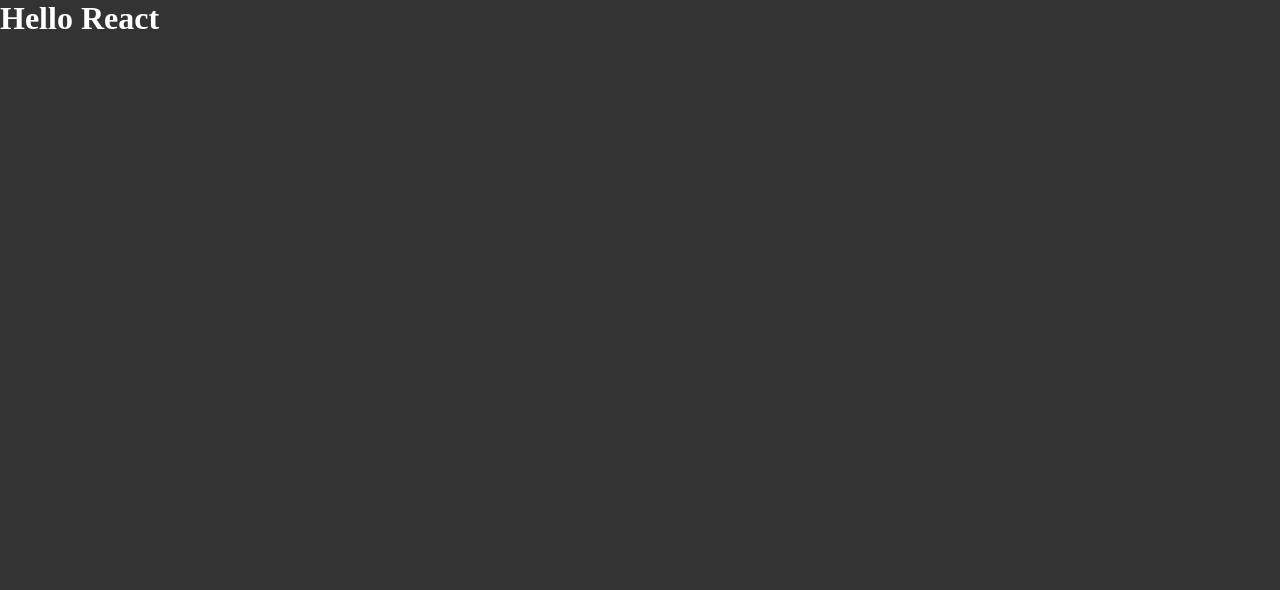
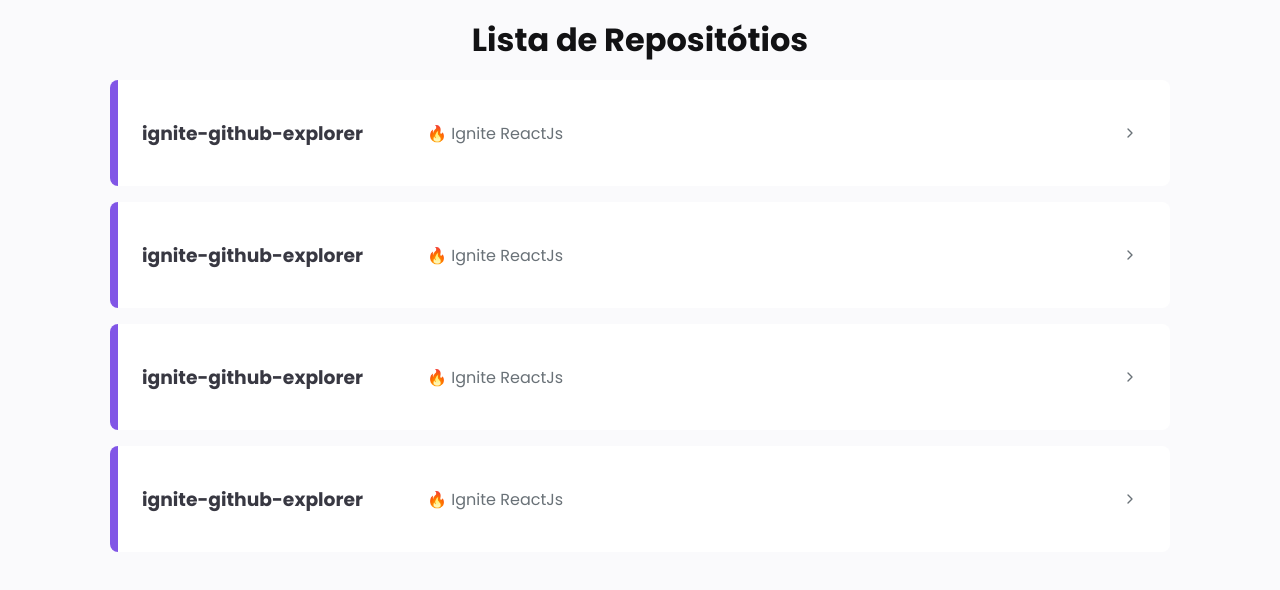
Before and after one commit to renan5g/01-github-explorer, a React app: page / in a window 1280 px wide. Shown: the top 590 px of the page. Built offline with nearby package versions, Linux system fonts and the light colour scheme.

Commit message:
feat: refactor components

```diff
--- a/package.json
+++ b/package.json
@@ -10,17 +10,20 @@
   "dependencies": {
     "node-sass": "^7.0.1",
     "react": "^17.0.2",
-    "react-dom": "^17.0.2"
+    "react-dom": "^17.0.2",
+    "react-icons": "^4.3.1"
   },
   "devDependencies": {
     "@babel/cli": "^7.17.0",
     "@babel/core": "^7.17.2",
     "@babel/preset-env": "^7.16.11",
     "@babel/preset-react": "^7.16.7",
+    "@pmmmwh/react-refresh-webpack-plugin": "^0.5.4",
     "babel-loader": "^8.2.3",
     "cross-env": "^7.0.3",
     "css-loader": "^6.6.0",
     "html-webpack-plugin": "^5.5.0",
+    "react-refresh": "^0.11.0",
     "sass-loader": "^12.6.0",
     "style-loader": "^3.3.1",
     "webpack": "^5.69.0",
--- a/public/index.html
+++ b/public/index.html
@@ -4,6 +4,14 @@
     <meta charset="UTF-8" />
     <meta http-equiv="X-UA-Compatible" content="IE=edge" />
     <meta name="viewport" content="width=device-width, initial-scale=1.0" />
+
+    <link rel="preconnect" href="https://fonts.googleapis.com" />
+    <link rel="preconnect" href="https://fonts.gstatic.com" crossorigin />
+    <link
+      href="https://fonts.googleapis.com/css2?family=Poppins:wght@300;400;500;600;700&display=swap"
+      rel="stylesheet"
+    />
+
     <title>Github Explorer</title>
   </head>
   <body>
--- a/src/App.jsx
+++ b/src/App.jsx
@@ -1,6 +1,7 @@
-import React from 'react';
 import './styles/global.scss';
 
+import { RepositoryList } from './components/RepositoryList';
+
 export function App() {
-  return <h1>Hello React</h1>;
+  return <RepositoryList />;
 }
--- /dev/null
+++ b/src/components/RepositoryItem.jsx
@@ -0,0 +1,20 @@
+import { FiChevronRight } from 'react-icons/fi';
+
+export function RepositoryItem({ repository }) {
+  return (
+    <a href={repository.link ?? '#'} className="c-repository">
+      <header className="c-repository__header">
+        <div className="c-repository__background" />
+        <h3>{repository?.name ?? 'default'}</h3>
+      </header>
+
+      <main className="c-repository__main">
+        <p className="c-repository__description">
+          {repository?.description ?? 'Forms in React'}
+        </p>
+
+        <FiChevronRight className="c-repository__icon" width="1.5rem" />
+      </main>
+    </a>
+  );
+}
--- /dev/null
+++ b/src/components/RepositoryList.jsx
@@ -0,0 +1,22 @@
+import { RepositoryItem } from './RepositoryItem';
+
+const repo = {
+  name: 'ignite-github-explorer',
+  description: '🔥 Ignite ReactJs',
+  link: 'https://github.com/renan5g/ignite-github-explorer',
+};
+
+export function RepositoryList() {
+  return (
+    <section className="c-repositories">
+      <h1 className="c-repositories__heading">Lista de Repositótios</h1>
+
+      <ul className="c-repositories__list">
+        <RepositoryItem repository={repo} />
+        <RepositoryItem repository={repo} />
+        <RepositoryItem repository={repo} />
+        <RepositoryItem repository={repo} />
+      </ul>
+    </section>
+  );
+}
--- /dev/null
+++ b/src/styles/_variables.scss
@@ -0,0 +1,2 @@
+$font-family: Poppins, -apple-system, BlinkMacSystemFont, 'Segoe UI', Roboto,
+  Oxygen, Ubuntu, Cantarell, 'Open Sans', 'Helvetica Neue', sans-serif;
--- /dev/null
+++ b/src/styles/components/_repositories-item.scss
@@ -0,0 +1,49 @@
+$component-name: 'c-repository';
+
+.#{$component-name} {
+  display: flex;
+  overflow: hidden;
+  gap: 4rem;
+  border-radius: 0.5rem;
+  height: 106px;
+
+  background: #fff;
+  color: hsl(240, 8%, 24%);
+  transition: border 0.2s ease 0s, transform 0.2s ease 0s;
+
+  &:hover {
+    transform: scale(1.01);
+    box-shadow: hsl(258, 74%, 62%) 0px 0px 0px 2px inset;
+  }
+
+  &__header {
+    display: flex;
+    align-items: center;
+    gap: 1.5rem;
+    z-index: 20;
+  }
+
+  &__main {
+    flex: 1 1 0%;
+    display: flex;
+    align-items: center;
+    color: hsl(206, 6%, 44%);
+    z-index: 20;
+  }
+
+  &__description {
+    margin-top: 0;
+    max-width: 32rem;
+  }
+
+  &__icon {
+    margin-left: auto;
+    margin-right: 2rem;
+  }
+
+  &__background {
+    width: 8px;
+    height: 106px;
+    background: hsl(258, 74%, 62%);
+  }
+}
--- /dev/null
+++ b/src/styles/components/_repositories.scss
@@ -0,0 +1,20 @@
+$component-name: 'c-repositories';
+
+.#{$component-name} {
+  margin: 0px auto;
+  width: 100%;
+  padding: 0 30px;
+  max-width: 1120px;
+  text-align: center;
+
+  &__heading {
+    font-size: 2rem;
+    margin: 1rem 0;
+  }
+
+  &__list {
+    display: grid;
+    gap: 1rem;
+    list-style: none;
+  }
+}
--- a/src/styles/global.scss
+++ b/src/styles/global.scss
@@ -1,3 +1,7 @@
+@import 'variables';
+@import 'components/repositories';
+@import 'components/repositories-item';
+
 *,
 *::before,
 *::after {
@@ -7,8 +11,12 @@
 }
 
 body {
-  font: Poppins, -apple-system, BlinkMacSystemFont, 'Segoe UI', Roboto, Oxygen,
-    Ubuntu, Cantarell, 'Open Sans', 'Helvetica Neue', sans-serif;
-  background: #333;
-  color: #fff;
+  font: 1rem $font-family;
+  background: #fafafc;
+  color: #121214;
 }
+
+a {
+  text-decoration: none;
+  outline: none;
+}
--- a/webpack.config.js
+++ b/webpack.config.js
@@ -1,5 +1,6 @@
 const path = require('path');
 const HtmlWebpackPlugin = require('html-webpack-plugin');
+const ReactRefreshWebpackPlugin = require('@pmmmwh/react-refresh-webpack-plugin');
 
 const isDevelopment = process.env.NODE_ENV !== 'production';
 
@@ -21,16 +22,24 @@
     hot: true,
   },
   plugins: [
+    isDevelopment && new ReactRefreshWebpackPlugin(),
     new HtmlWebpackPlugin({
       template: path.resolve(__dirname, 'public', 'index.html'),
     }),
-  ],
+  ].filter(Boolean),
   module: {
     rules: [
       {
         test: /\.(j|t)sx$/,
         exclude: /node_modules/,
-        use: 'babel-loader',
+        use: {
+          loader: 'babel-loader',
+          options: {
+            plugins: [
+              isDevelopment && require.resolve('react-refresh/babel'),
+            ].filter(Boolean),
+          },
+        },
       },
       {
         test: /\.scss$/,
```
Also changed, not shown: 1 other file (tests, documents, lock files or other folders).
